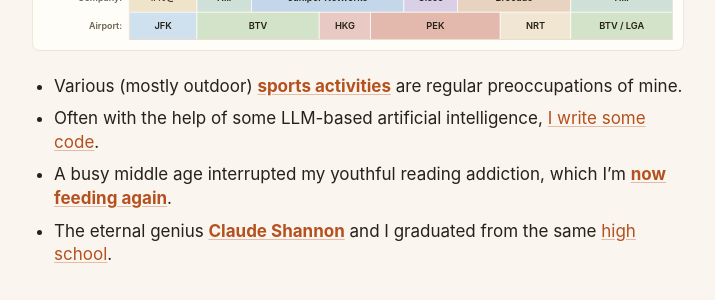
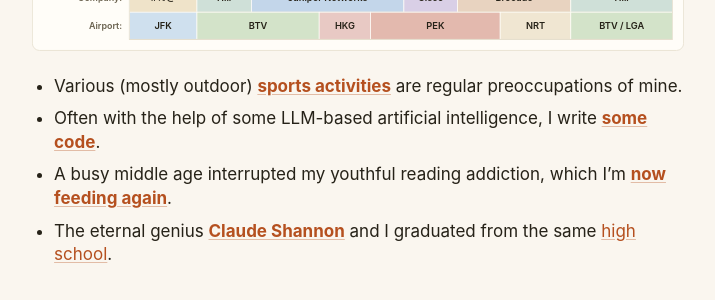
Before and after one commit to mkolon/mattkolon.com, a Jekyll site: the page built from about.md, in a window 1280 px wide. Shown: the part 813-1113 px from the top of the page, without its empty margins (282-997 px from the left). Built offline with Jekyll 4.4.1, drawn with Linux system fonts in a browser that asks for light colours.

Commit message:
rebuild cleanup

```diff
--- a/about.md
+++ b/about.md
@@ -35,7 +35,7 @@ permalink: /about/
 
 - Various (mostly outdoor) [**sports activities**](https://www.strava.com/athletes/25264732){:target="_blank"} are regular preoccupations of mine.
 
-- Often with the help of some LLM-based artificial intelligence, [I write some code](https://github.com/mkolon){:target="_blank"}.
+- Often with the help of some LLM-based artificial intelligence, I write [**some code**](https://github.com/mkolon){:target="_blank"}.
 
 - A busy middle age interrupted my youthful reading addiction, which I'm [**now feeding again**](https://bit.ly/3Zstavx){:target="_blank"}.
 
```
